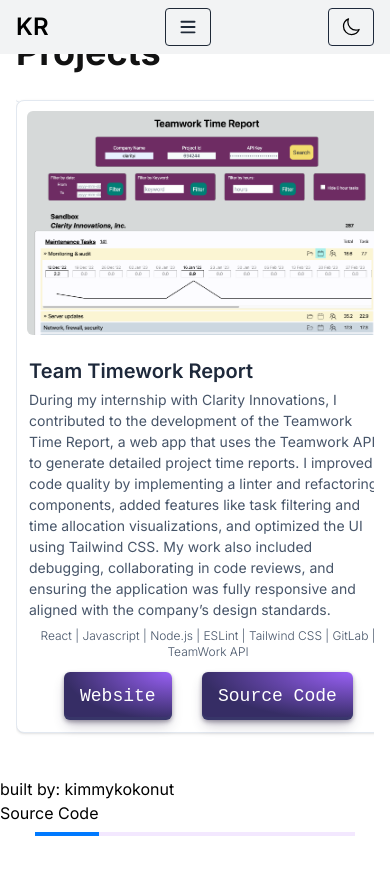
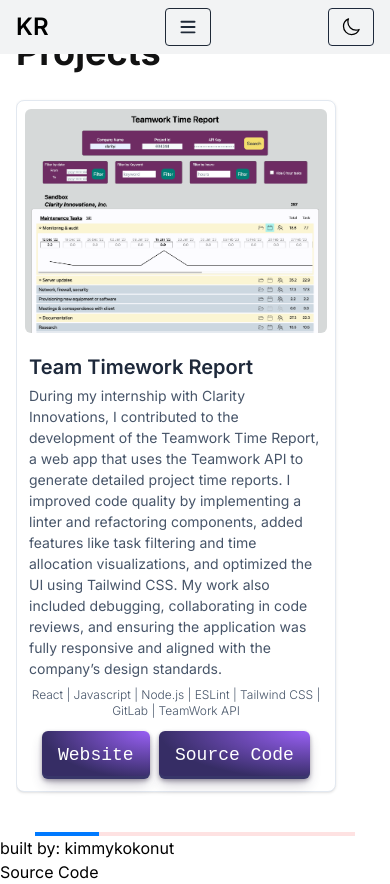
Before and after one commit to kimmykokonut/kimmykokonut.github.io, a Next.js app: page /projects in a window 390 px wide. Before the commit the page ends 844 px from the top, so only its background shows below. Built offline with nearby package versions, Linux system fonts and the light colour scheme.

Commit message:
fix responsiveness issue for carousel at xs screen

```diff
--- a/components/Carousel.tsx
+++ b/components/Carousel.tsx
@@ -14,7 +14,6 @@
       <Swiper
         modules={[Pagination, Autoplay]}
         spaceBetween={20}
-        // maybe 2 slides on lg screen? 1 on sm?
         slidesPerView={1}
         loop={true}
         autoplay={{
@@ -27,6 +26,10 @@
         }}
         breakpoints={{
           640: {
+            slidesPerView: 1,
+            spaceBetween: 20,
+          },
+          768: {
             slidesPerView: 1,
             spaceBetween: 20,
           },
@@ -43,7 +46,7 @@
           </SwiperSlide>
         ))}
       </Swiper>
-      <div className="swiper-pagination !bottom-2 !top-auto !w-80 right-0 mx-auto bg-purple-100"></div>
+      <div className="swiper-pagination !bottom-2 !top-auto !w-80 right-0 mx-auto bg-red-100"></div>
     </div>
   );
 };
--- a/components/ProjectCard.tsx
+++ b/components/ProjectCard.tsx
@@ -4,9 +4,9 @@
 const ProjectCard: React.FC<projectDataProps> = ({ title, websiteLink, description, tech, imageSrc, codeLink }) => {
 
   return (
-    <div className="relative flex flex-col my-3 bg-white dark:bg-gray-700 shadow border border-slate-200 dark:border-none rounded-lg w-96">
+    <div className="relative flex flex-col my-3 bg-white dark:bg-gray-700 shadow border border-slate-200 dark:border-none rounded-lg w-full max-w-xs sm:max-w-sm md:max-w-md lg:max-w-lg">
       <a href={websiteLink} className="block h-full">
-        <div className="relative h-56 m-2.5 overflow-hidden text-white rounded-md">
+        <div className="relative h-56 xs:h-32 m-2 xs:mb-0 overflow-hidden text-white rounded-md">
           <Image
             src={imageSrc}
             alt={`${title} project image`}
```
